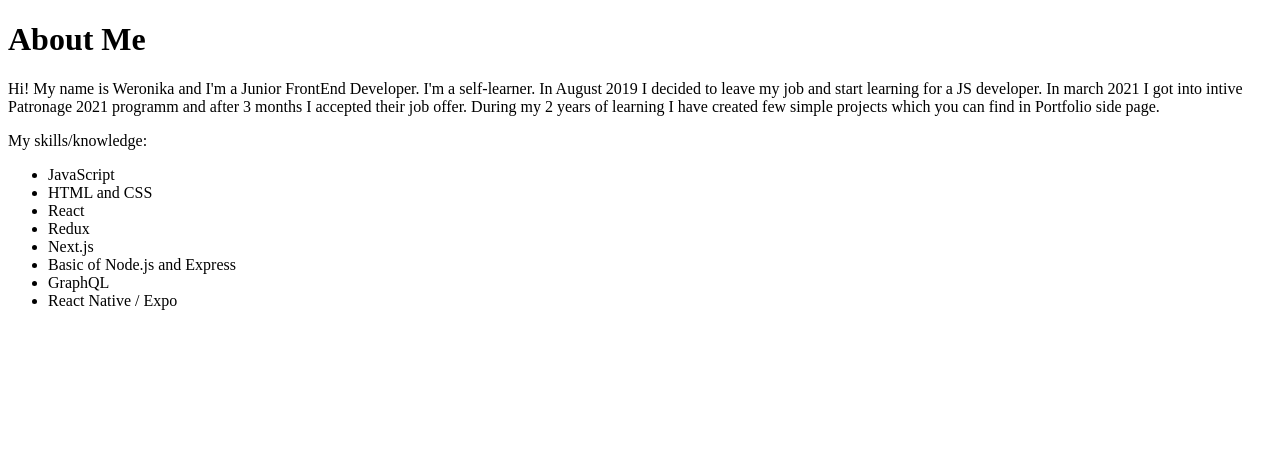
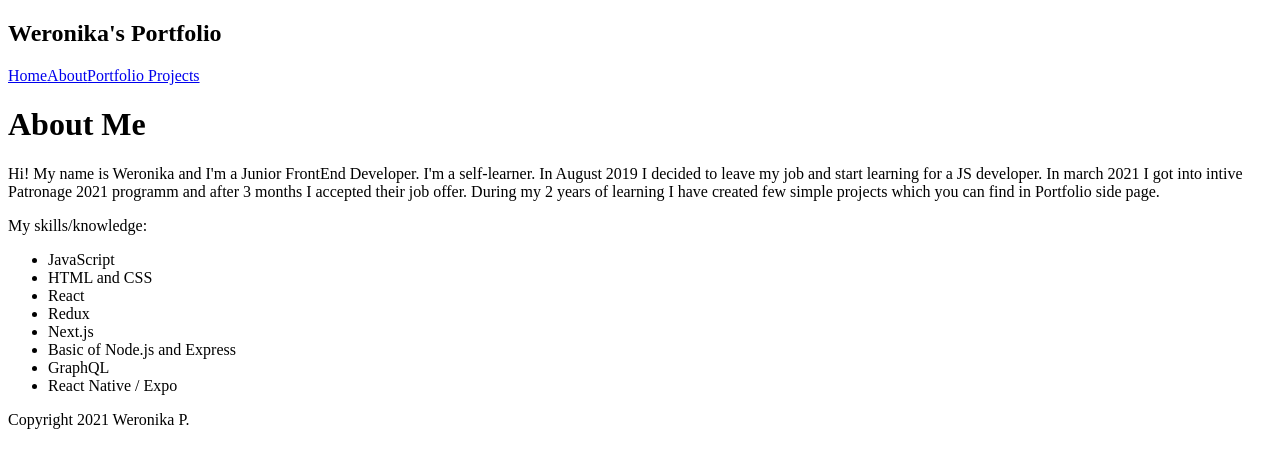
Before and after one commit to weronika-p/portfolio, a Gatsby site: page /about in a window 1280 px wide. Built offline with nearby package versions, Linux system fonts and the light colour scheme; Gatsby itself is replaced by a stand-in of ours.

Commit message:
feat(layout): Add layout

```diff
--- /dev/null
+++ b/src/components/Layout.js
@@ -0,0 +1,14 @@
+import React from 'react'
+import Navbar from './Navbar'
+
+export default function Layout({ children }) {
+  return (
+    <div className="layout">
+      <Navbar />
+      <div className="content">{children}</div>
+      <footer>
+        <p>Copyright 2021 Weronika P.</p>
+      </footer>
+    </div>
+  )
+}
--- a/src/pages/404.js
+++ b/src/pages/404.js
@@ -1,10 +1,13 @@
 import React from 'react'
+import Layout from '../components/Layout'
 
 export default function ErrorPage() {
   return (
+    <Layout>
       <div>
         <h2>404</h2>
         <p>Sorry that page doesn't exist</p>
       </div>
+    </Layout>
   )
 }
--- a/src/pages/about.js
+++ b/src/pages/about.js
@@ -1,16 +1,18 @@
 import React from 'react'
+import Layout from '../components/Layout'
 
 export default function About() {
   return (
+    <Layout>
       <div>
         <h1>About Me</h1>
         <p>
           Hi! My name is Weronika and I'm a Junior FrontEnd Developer. I'm a
           self-learner. In August 2019 I decided to leave my job and start
           learning for a JS developer. In march 2021 I got into intive Patronage
-        2021 programm and after 3 months I accepted their job offer. During my 2
-        years of learning I have created few simple projects which you can find
-        in Portfolio side page.
+          2021 programm and after 3 months I accepted their job offer. During my
+          2 years of learning I have created few simple projects which you can
+          find in Portfolio side page.
         </p>
         <p>My skills/knowledge:</p>
         <ul>
@@ -24,5 +26,6 @@
           <li>React Native / Expo</li>
         </ul>
       </div>
+    </Layout>
   )
 }
--- a/src/pages/projects/index.js
+++ b/src/pages/projects/index.js
@@ -1,10 +1,13 @@
 import React from 'react'
+import Layout from '../../components/Layout'
 
 export default function Projects() {
   return (
+    <Layout>
       <div>
         <h2>Portfolio</h2>
         <h3>Projects I've creatded</h3>
       </div>
+    </Layout>
   )
 }
```
Also changed, not shown: src/pages/index.js (+7 -6 lines). Lines whose indentation alone changed are shown as unchanged.
